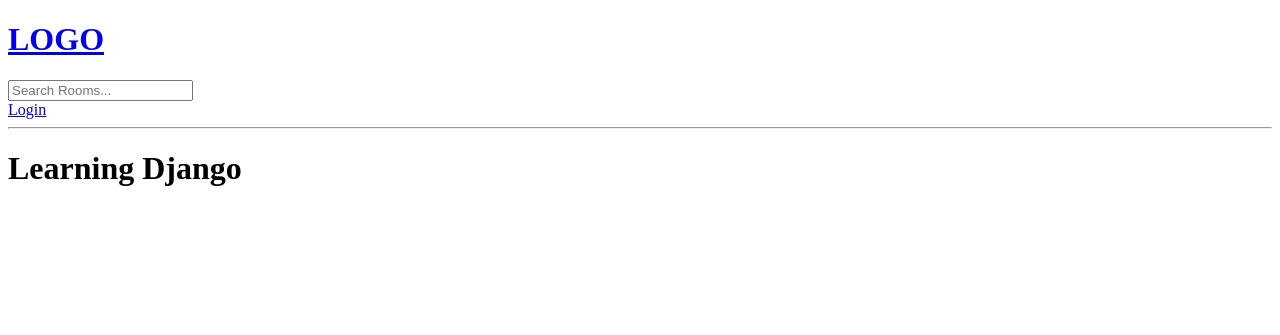
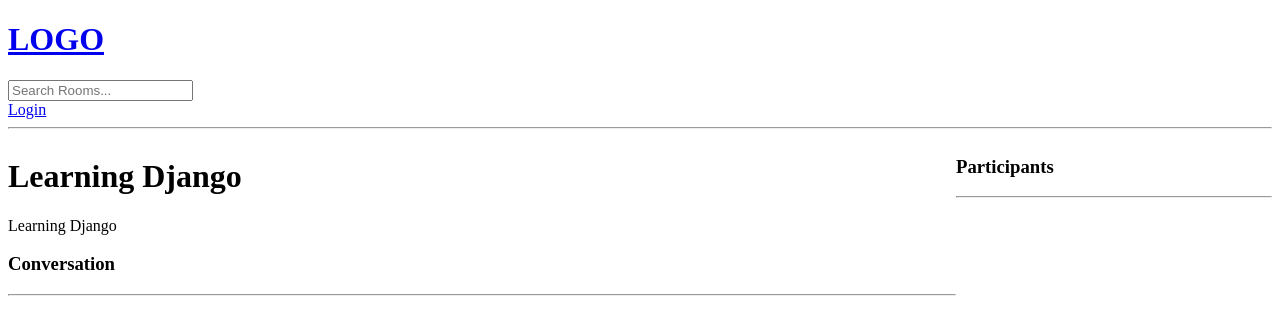
Before and after one commit to davidilic/pair-up, a Django app: page /room/7/ in a window 1280 px wide. Shown: the top 335 px of the page. Run offline with Django 3.2, Linux system fonts and the light colour scheme; data comes from the database, SQL or seed files in the repository; both versions use the stored data as it was after the commit.

Commit message:
CRUD functionality for messages in a room.

```diff
--- a/base/models.py
+++ b/base/models.py
@@ -14,7 +14,7 @@ class Room(models.Model):
     topic = models.ForeignKey(Topic, on_delete=models.SET_NULL, null=True)
     name = models.CharField(max_length=200)
     description = models.TextField(null=True, blank=True)
-    #participants = models.
+    participants = models.ManyToManyField(User, related_name='participants', blank=True)
     updated = models.DateTimeField(auto_now=True)
     created = models.DateTimeField(auto_now_add=True)
 
--- a/base/templates/room.html
+++ b/base/templates/room.html
@@ -1,5 +1,55 @@
 {% extends 'main.html' %}
 
 {% block content %}
-    <h1>{{ room.name }}</h1>
+
+    <style>
+        .room-container{
+            display: grid;
+            grid-template-columns: 3fr 1fr;
+        }
+    </style>
+
+    <div class="room-container">
+        <div>
+            <h1>{{ room.name }}</h1>
+            <p>{{ room.description }}</p>
+
+            <div class="comment-wrapper">
+                <h3>Conversation</h3>
+                <hr>
+
+                {% for message in room_messages %}
+                    <div>
+                        {% if request.user == message.user %}
+                        <a href="{% url 'base_delete_message' message.id %}">Delete</a>
+                        {% endif %}
+                        <small>@{{ message.user }} {{ message.created|timesince }}ago</small>
+                        <p>{{ message.body }}</p>
+                        <hr>
+                    </div>
+                {% endfor %}
+            </div>
+
+            {% if request.user.is_authenticated %}
+                <div class="comment-form">
+                    <form method="POST" action="">
+                        {% csrf_token %}
+                        <input type="text" name="body" placeholder="Write your message here..."/>
+                    </form>
+                </div>
+            {% endif %}
+        </div>
+
+        <div>
+            <h3>Participants</h3>
+            <hr>
+
+            {% for participant in participants %}
+                <div>
+                    <p>@{{ participant.username }}</p>
+                </div>
+            {% endfor %}
+        </div>
+    </div>
+
 {% endblock %}
--- a/base/templates/room_delete.html
+++ b/base/templates/room_delete.html
@@ -6,9 +6,9 @@
             {% csrf_token %}
             {{ form.name.as_p }}
 
-            <p>Are you sure you want to delete the room?</p>
+            <p>Are you sure you want to delete "{{ obj }}"?</p>
 
-            <input type="submit" value="Delete Room">
+            <input type="submit" value="Delete">
             <a href="{{ request.META.HTTP_REFERRER }}">Go Back</a>
         </form>
     </div>
--- a/base/urls.py
+++ b/base/urls.py
@@ -6,6 +6,7 @@ from .views import room_edit as base_room_edit
 from .views import room_delete as base_room_delete
 from .views import login_page as base_login_page
 from .views import register_page as base_register_page
+from .views import message_delete as base_message_delete
 
 urlpatterns = [
     path('register/', base_register_page, name='base_register_page'),
@@ -15,5 +16,6 @@ urlpatterns = [
     path('room/<str:pk>/', base_room, name="base_room"),
     path('room_form/', base_room_form, name="base_room_form"),
     path('room_form/<str:pk>/', base_room_edit, name="base_room_edit"),
-    path('room_delete/<str:pk>/', base_room_delete, name="base_room_delete")
+    path('room_delete/<str:pk>/', base_room_delete, name="base_room_delete"),
+    path('message_delete/<str:pk>/', base_message_delete, name="base_delete_message"),
 ]
--- a/base/views.py
+++ b/base/views.py
@@ -2,7 +2,7 @@ from django.http import HttpResponse
 from django.shortcuts import render
 from django.contrib import messages
 from django.contrib.auth import authenticate, login, logout
-from .models import Room, Topic, User
+from .models import Room, Topic, User, Message
 from .forms import roomForm
 from django.contrib.auth.forms import UserCreationForm
 from django.shortcuts import redirect
@@ -11,7 +11,6 @@ from django.contrib.auth.decorators import login_required
 
 
 def login_page(request):
-
     page = 'login'
 
     if request.user.is_authenticated:
@@ -87,7 +86,26 @@ def home(request):
 def room(request, pk):
     rooms = Room.objects.all()
     room_for_html = rooms.get(id=pk)
-    return render(request, 'room.html', context={'room': room_for_html})
+
+    room_messages = room_for_html.message_set.all().order_by('-created')
+    participants = room_for_html.participants.all()
+
+    if request.method == "POST":
+        new_message = Message.objects.create(
+            user=request.user,
+            room=room_for_html,
+            body=request.POST.get('body')
+        )
+        room_for_html.participants.add(request.user)
+        return redirect('base_room', pk=pk)
+
+    context = {
+        'room': room_for_html,
+        'room_messages': room_messages,
+        'participants': participants
+    }
+
+    return render(request, 'room.html', context=context)
 
 
 @login_required(login_url='base_login_page')
@@ -135,3 +153,17 @@ def room_delete(request, pk):
         return redirect('base_home')
 
     return render(request, 'room_delete.html', context={'form': form})
+
+
+@login_required(login_url='base_login_page')
+def message_delete(request, pk):
+    message_instance = Message.objects.get(id=pk)
+
+    if request.user != message_instance.user:
+        return HttpResponse("You are not allowed to do that.")
+
+    if request.method == 'POST':
+        message_instance.delete()
+        return redirect('base_home')
+
+    return render(request, 'room_delete.html', context={'obj': message_instance})
```
Also changed, not shown: base/migrations/0003_auto_20211101_1558.py (added), db.sqlite3.
